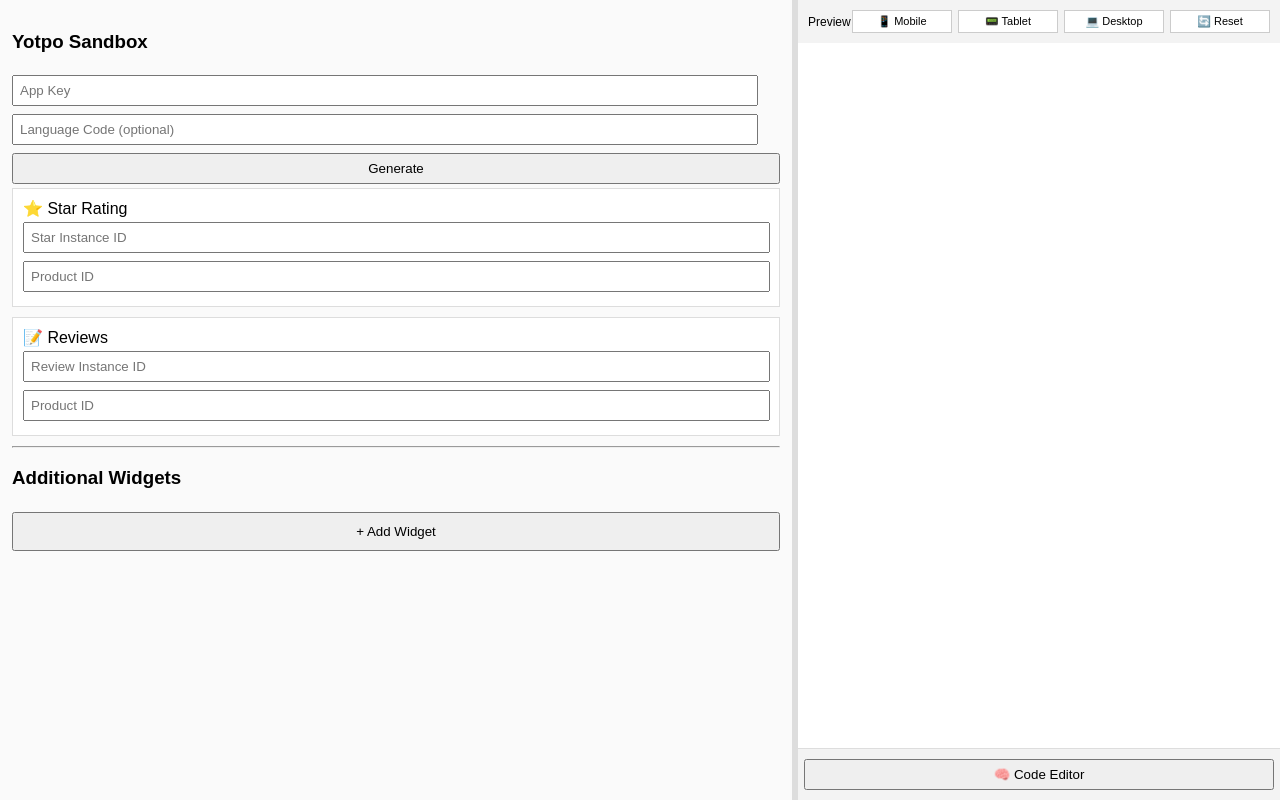
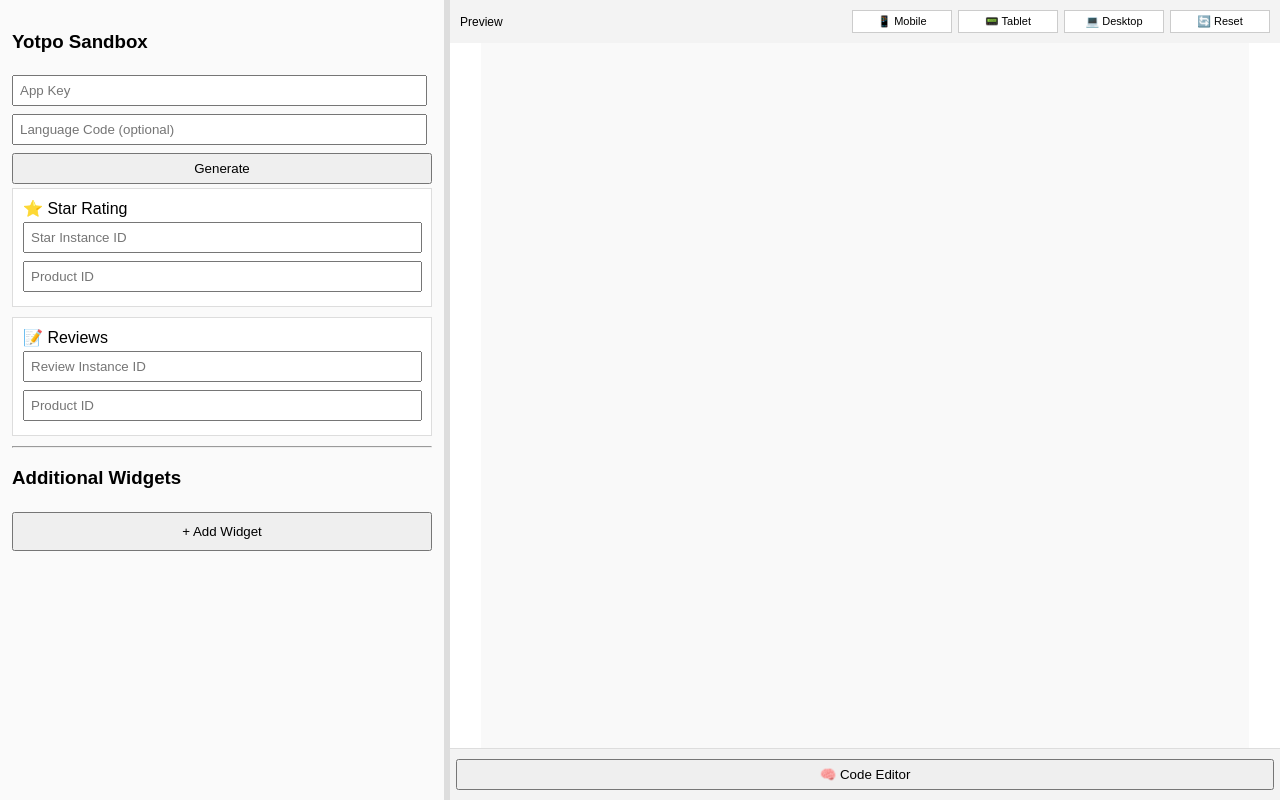
Before and after one commit to GlimpseOfChowder/yotpo-widget-sandbox-pro, a plain HTML site: page index.html in a window 1280 px wide. Both pictures are taken after a click on the button "📟 Tablet". Drawn offline with Linux system fonts and the light colour scheme.

Commit message:
Add files via upload

```diff
--- a/index.html
+++ b/index.html
@@ -55,6 +55,26 @@
     flex: 1;
     border: none;
     min-height: 0;
+    width: 100%;
+  }
+  #previewWrapper {
+    flex: 1;
+    display: flex;
+    justify-content: center;
+    overflow: auto;
+    background: #f9f9f9;
+    width: 100%;
+  }
+
+  #previewWrapper {
+    transition: width 0.2s ease;
+  }
+
+  #frame {
+    width: 100%;
+    height: 100%;
+    border: none;
+    transition: width 0.2s ease;
   }
 
   input#appKey, input#lang {
@@ -174,7 +194,9 @@
     </div>
   </div>
 
-  <iframe id="frame"></iframe>
+  <div id="previewWrapper">
+    <iframe id="frame"></iframe>
+  </div>
 
   <!-- FOOTER TOOLBAR -->
   <div id="editorToggleBar">
@@ -310,15 +332,18 @@
 const left = document.getElementById("left");
 
 /* Save default width so reset works */
-const DEFAULT_WIDTH = 420;
+function setDevice(width) {
+  const wrapper = document.getElementById("previewWrapper");
 
-function setDevice(width) {
-  left.style.width = width + "px";
+  wrapper.style.width = width + "px";
+  wrapper.style.margin = "0 auto";
 }
 
-/* reset to default + re-enable manual drag feel */
 function resetLayout() {
-  left.style.width = DEFAULT_WIDTH + "px";
+  const wrapper = document.getElementById("previewWrapper");
+
+  wrapper.style.width = "100%";
+  wrapper.style.margin = "0";
 }
 
 
```
